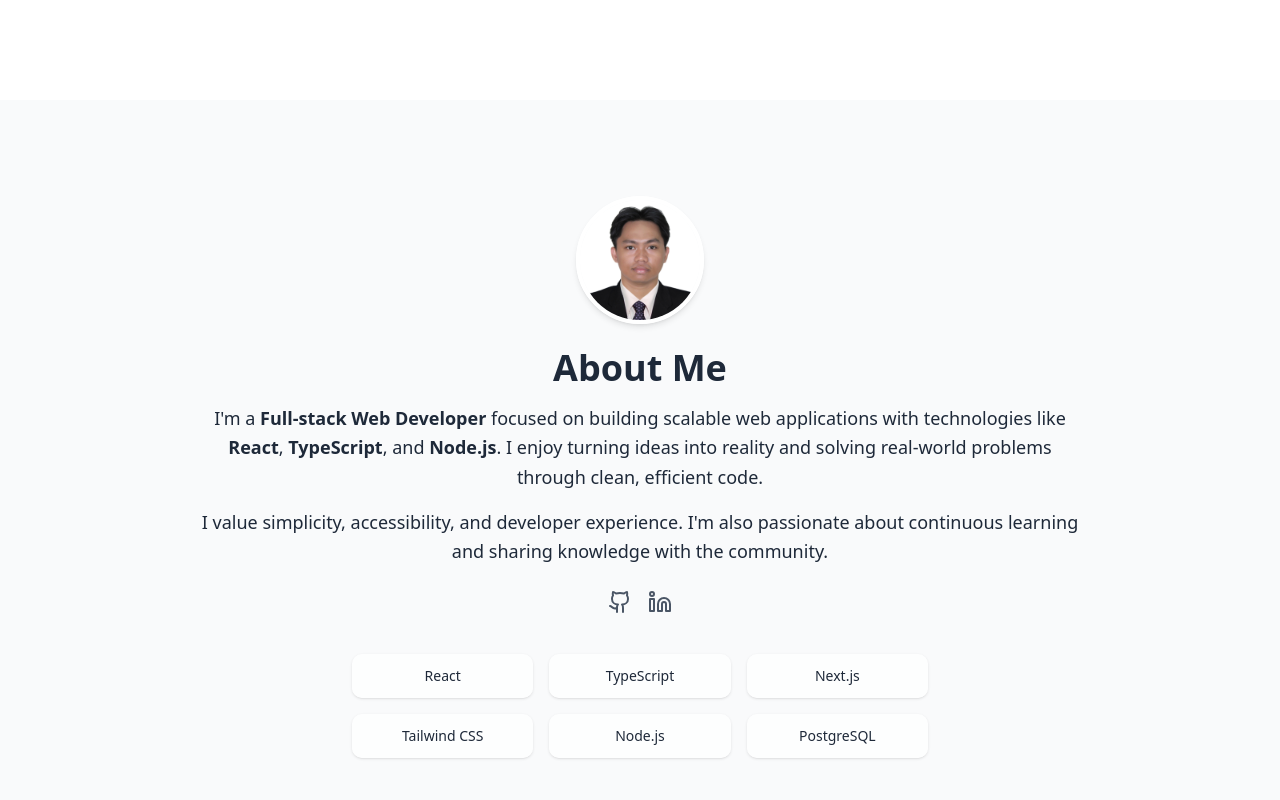
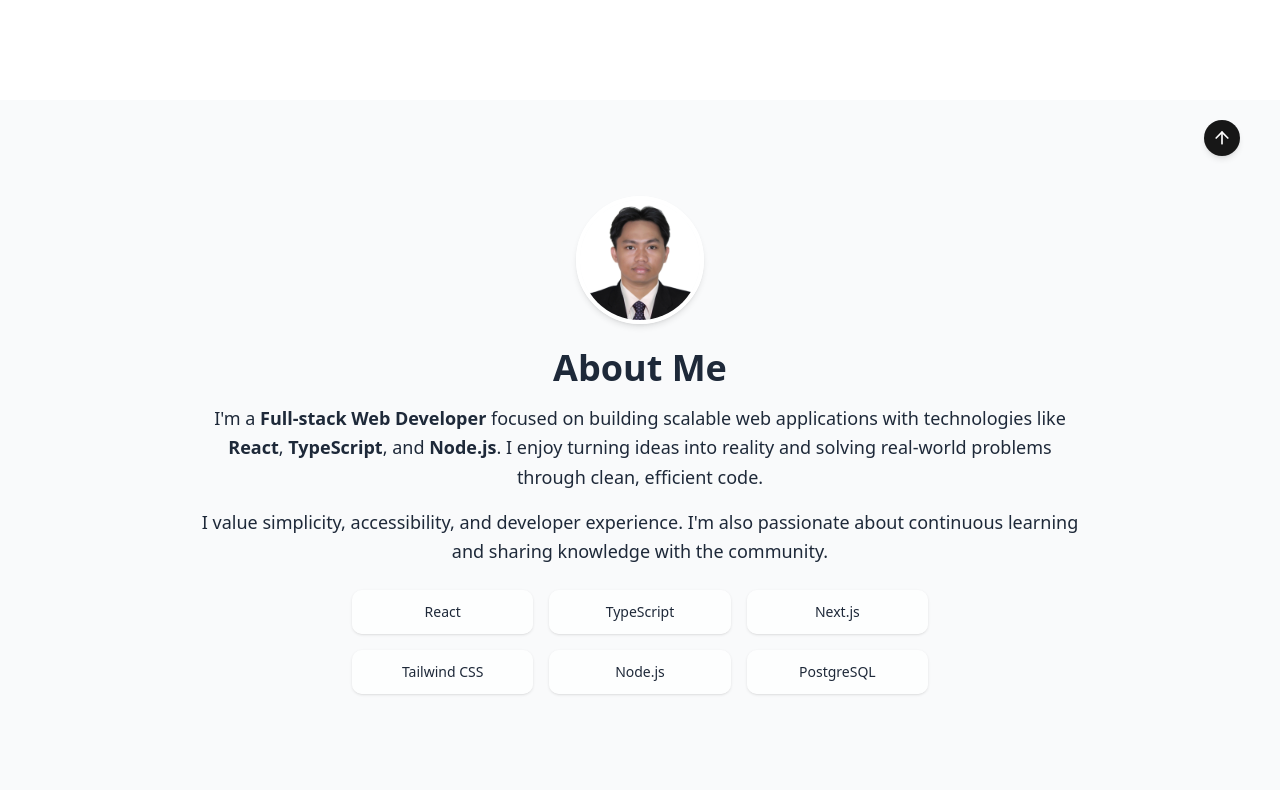
Before and after one commit to maynbyte/Portfolio-Polinag, a React (Vite) app: page / in a window 1280 px wide. Shown: the part 620-1420 px from the top of the page. Built offline with nearby package versions, Linux system fonts and the light colour scheme.

Commit message:
Modified Footer section

```diff
--- a/src/components/About.tsx
+++ b/src/components/About.tsx
@@ -1,7 +1,6 @@
 import { useEffect } from "react";
 import AOS from "aos";
 import "aos/dist/aos.css";
-import { Github, Linkedin, } from "lucide-react";
 import profilePic from "@/assets/profile.jpg";
 
 export default function About() {
@@ -54,33 +53,6 @@ export default function About() {
           community.
         </p>
 
-        {/* Socials */}
-        <div
-          className="flex flex-col sm:flex-row justify-center items-center gap-4 mb-10"
-          data-aos="fade-up"
-          data-aos-delay="300"
-        >
-
-          <div className="flex gap-4 text-gray-600 dark:text-gray-300">
-            <a
-              href="https://github.com/maynbyte"
-              target="_blank"
-              rel="noopener noreferrer"
-              aria-label="GitHub"
-            >
-              <Github className="w-6 h-6 hover:text-black dark:hover:text-white transition" />
-            </a>
-            <a
-              href="https://linkedin.com/in/yourusername"
-              target="_blank"
-              rel="noopener noreferrer"
-              aria-label="LinkedIn"
-            >
-              <Linkedin className="w-6 h-6 hover:text-blue-700 transition" />
-            </a>
-          </div>
-        </div>
-
         {/* Tech Stack */}
         <div
           className="grid grid-cols-2 sm:grid-cols-3 gap-4 max-w-xl mx-auto"
--- a/src/components/Footer.tsx
+++ b/src/components/Footer.tsx
@@ -1,7 +1,75 @@
+import { useEffect, useState } from "react";
+import { Github, Linkedin, ArrowUp } from "lucide-react";
+import { Button } from "@/components/ui/button";
+
 export default function Footer() {
+  const [showScrollToTop, setShowScrollToTop] = useState(false);
+
+  // Scroll to top logic
+  const scrollToTop = () => {
+    window.scrollTo({ top: 0, behavior: "smooth" });
+  };
+
+  // Check if user is near bottom
+  useEffect(() => {
+    const handleScroll = () => {
+      const scrollPosition = window.innerHeight + window.scrollY;
+      const threshold = document.body.offsetHeight - 200; // 200px from bottom
+      setShowScrollToTop(scrollPosition >= threshold);
+    };
+
+    window.addEventListener("scroll", handleScroll);
+    return () => window.removeEventListener("scroll", handleScroll);
+  }, []);
+
   return (
-    <footer className="py-6 text-center text-sm text-gray-500">
-      © 2025 Arwill Joshua. All rights reserved.
+    <footer className="border-t bg-background py-10 px-4 text-center relative">
+      <div className="max-w-4xl mx-auto flex flex-col items-center justify-center gap-6 text-muted-foreground text-sm">
+        {/* Branding */}
+        <div>
+          <p>&copy; {new Date().getFullYear()} Arwill Joshua | All rights reserved.</p>
+          <p className="text-xs mt-1">
+            Built with <span className="font-medium text-foreground">ReactJS</span>,{" "}
+            <span className="font-medium text-foreground">Tailwind CSS</span>, and{" "}
+            <span className="font-medium text-foreground">Shadcn UI</span>
+          </p>
+        </div>
+
+        {/* Social Icons */}
+        <div className="flex gap-4">
+          <a
+            href="https://github.com/maynbyte"
+            target="_blank"
+            rel="noopener noreferrer"
+            aria-label="GitHub"
+          >
+            <Button variant="ghost" size="icon">
+              <Github className="h-5 w-5" />
+            </Button>
+          </a>
+          <a
+            href="https://www.linkedin.com/in/arwill-joshua-polinag-6167ba330"
+            target="_blank"
+            rel="noopener noreferrer"
+            aria-label="LinkedIn"
+          >
+            <Button variant="ghost" size="icon">
+              <Linkedin className="h-5 w-5" />
+            </Button>
+          </a>
+        </div>
+      </div>
+
+      {/* Back to Top Button (conditionally visible) */}
+      {showScrollToTop && (
+        <button
+          onClick={scrollToTop}
+          aria-label="Back to top"
+          className="fixed bottom-6 right-6 md:right-10 z-50 bg-primary text-white p-2 rounded-full shadow-md hover:bg-primary/90 transition"
+        >
+          <ArrowUp className="w-5 h-5" />
+        </button>
+      )}
     </footer>
   );
 }
```
